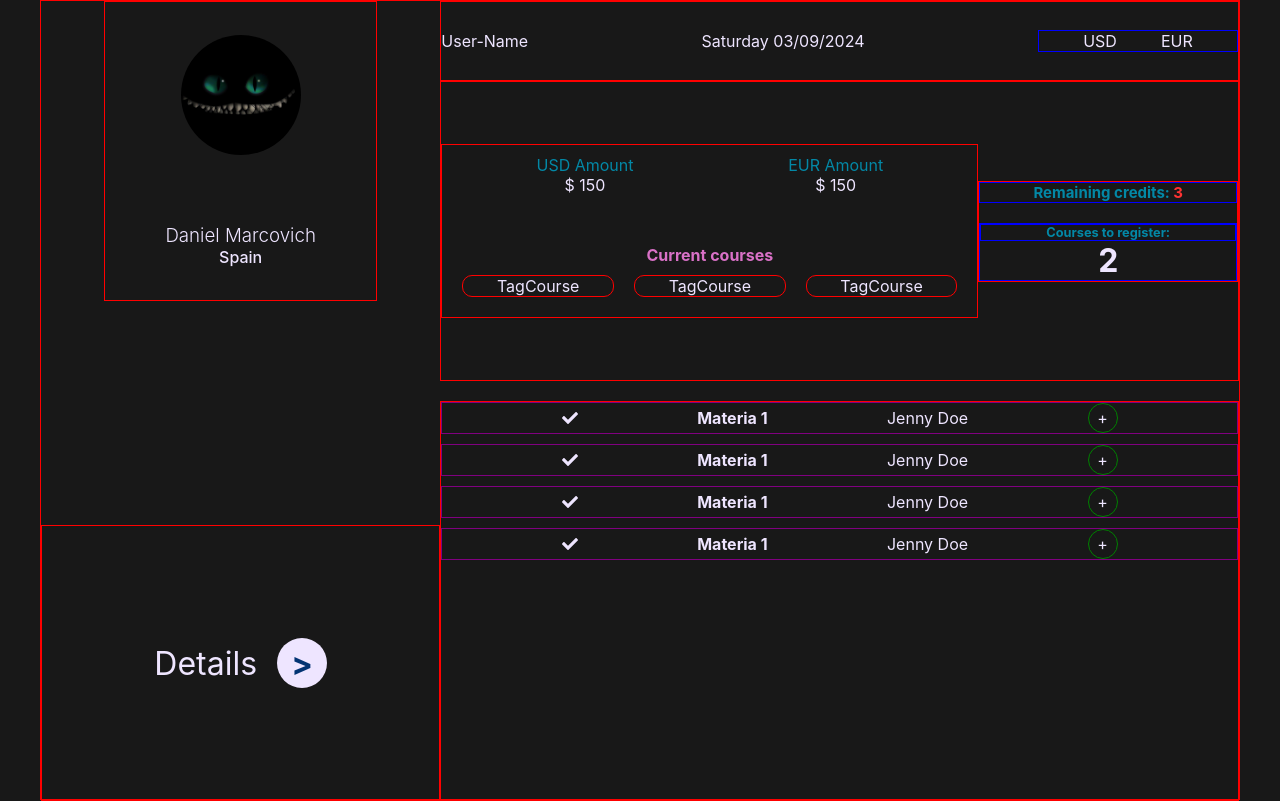
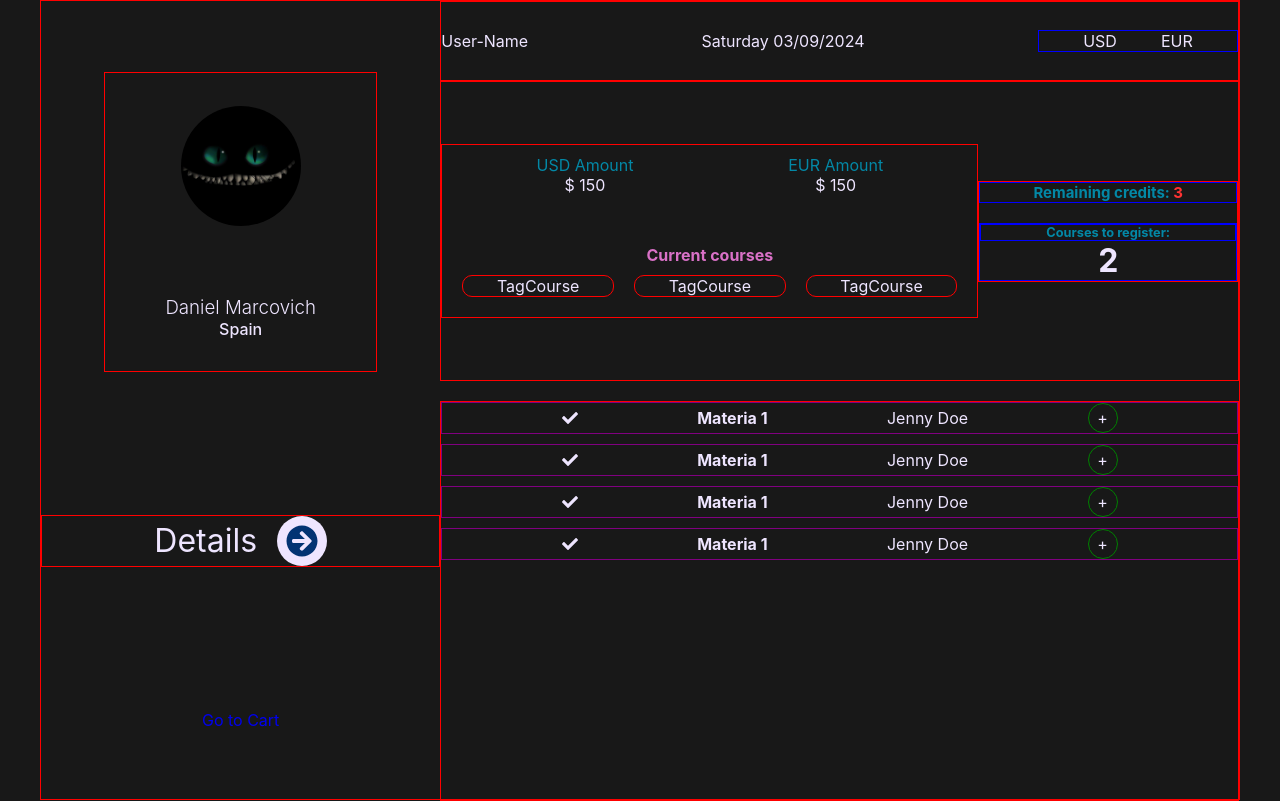
Before and after one commit to BNAStudio/app_inter, a React (Create React App) app: page / in a window 1280 px wide. Built offline with nearby package versions, Linux system fonts and the light colour scheme; the HTML template or start-up script is replaced by a standard one.

Commit message:
refactor(components): general refactoring

```diff
--- a/src/components/Aside/Aside.scss
+++ b/src/components/Aside/Aside.scss
@@ -2,4 +2,10 @@
     display: flex;
     justify-content: center;
     flex-wrap: wrap;
+    align-content: space-around;
 }
+
+.link-text {
+    text-decoration: none;
+
+}
--- a/src/components/Aside/Aside.tsx
+++ b/src/components/Aside/Aside.tsx
@@ -1,7 +1,8 @@
 
-import Details from '../Courses/Details';
+import { Link } from 'react-router-dom';
+import BtnNav from '../BtnNav/BtnNav';
 import Profile from '../Profile/Profile';
-import { user } from '../Profile/mockUser';
+import { user } from '../../mocks/mockUser';
 import './Aside.scss'
 
 const Aside = () => {
@@ -11,7 +12,8 @@ const Aside = () => {
   return (
     <div className='aside c-aside'>
       <Profile userData={user} />
-      <Details handleClick={handleOnClick}/>
+      <BtnNav handleClick={handleOnClick}/>
+      <Link className='link-text' to="/cart">Go to Cart</Link >
     </div>
   )
 }
--- a/src/components/Courses/Details.scss
+++ /dev/null
@@ -1,22 +0,0 @@
-.link-details {
-    width: 100%;
-    border: 1px solid red;
-    display: flex;
-    justify-content: center;
-    align-items: center;
-    gap: 20px;
-
-}
-
-.btn-details-text{
-    font-size: 2rem;
-}
-.btn-deatils {
-    width: 50px;
-    height: 50px;
-    border-radius: 50%;
-    background: var(--light);
-    color: var(--gradient-mid-purple);
-    font-weight: bold;
-    font-size: 2rem;
-}
--- a/src/components/Courses/Details.tsx
+++ /dev/null
@@ -1,16 +0,0 @@
-import './Details.scss'
-
-type DetailsProps = {
-  handleClick: () => void;
-};
-
-const Details = ({ handleClick }: DetailsProps) => {
-  return (
-    <div className="link-details" onClick={handleClick}>
-      <p className='btn-details-text'>Details</p>
-      <button className='btn-deatils'>{">"}</button>
-    </div>
-  )
-}
-
-export default Details
--- a/src/components/Profile/Avatar.tsx
+++ /dev/null
@@ -1,12 +0,0 @@
-
-type AvatarProps = {
-    userImg: string;
-}
-
-export const Avatar = ({ userImg }: AvatarProps) => {
-    return (
-        <div className='c-img-user'>
-            <img className='img-user' src={userImg} alt='user_img' />
-        </div>
-    )
-}
--- a/src/components/Profile/Profile.scss
+++ b/src/components/Profile/Profile.scss
@@ -8,19 +8,10 @@
     flex-wrap: wrap;
 }
 
-.c-img-user,
 .name-user,
 .name-nationality  {
     width: 100%;
     text-align: center;
-}
-
-.img-user {
-    width: 120px;
-    height: 120px;
-    object-fit: cover;
-
-    border-radius: 50%;
 }
 
 .name-user {
--- a/src/components/Profile/mockUser.js
+++ /dev/null
@@ -1,7 +0,0 @@
-export const user = {
-    id: 12,
-    name: "Daniel",
-    lastname: "Marcovich",
-    img: "./media/img/alice_cat.jpg",
-    nationality: "Spain"
-}
```
Also changed, not shown: src/components/Dashboard.tsx (deleted, +0 -11 lines), src/components/Profile/Profile.tsx (+4 -3 lines), src/models/userModel.ts (deleted, +0 -7 lines).
